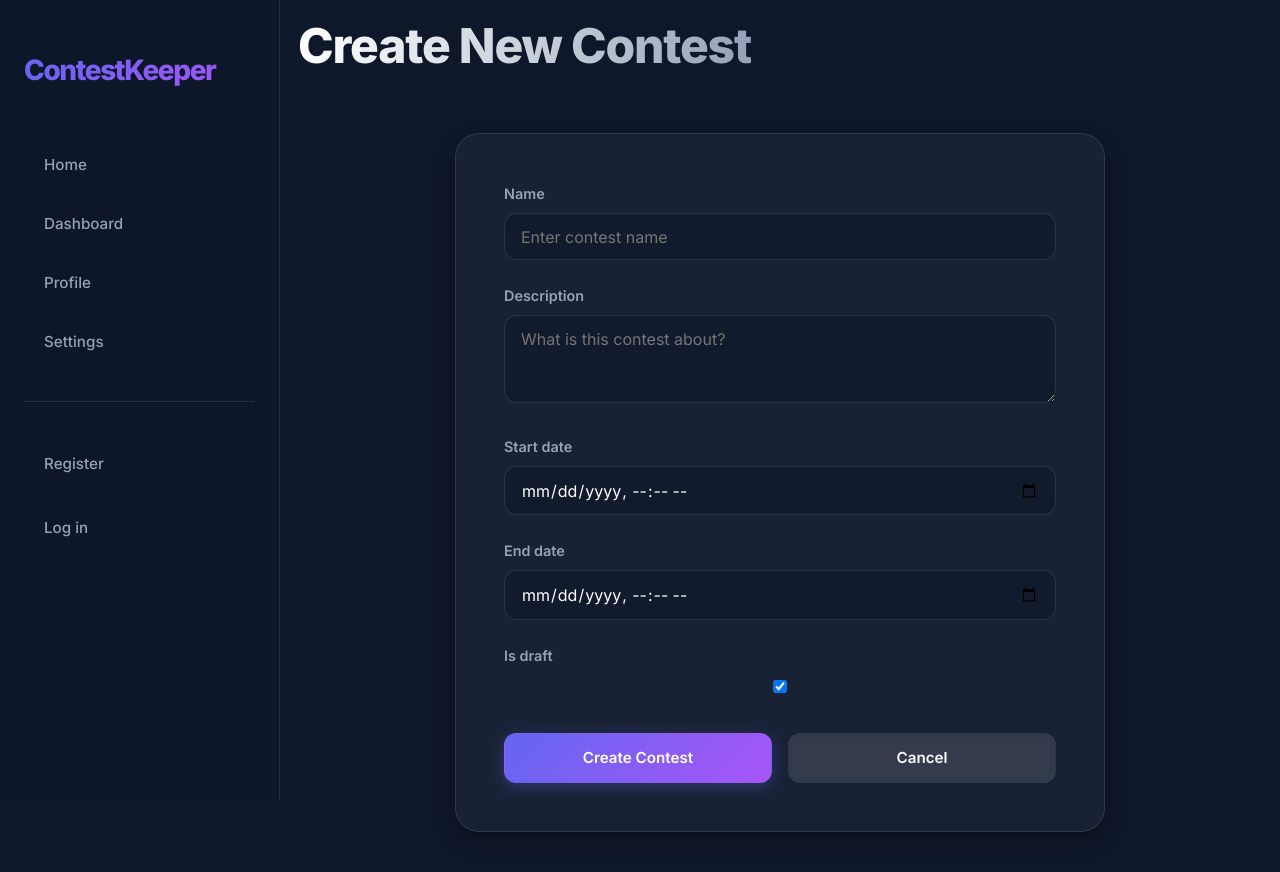
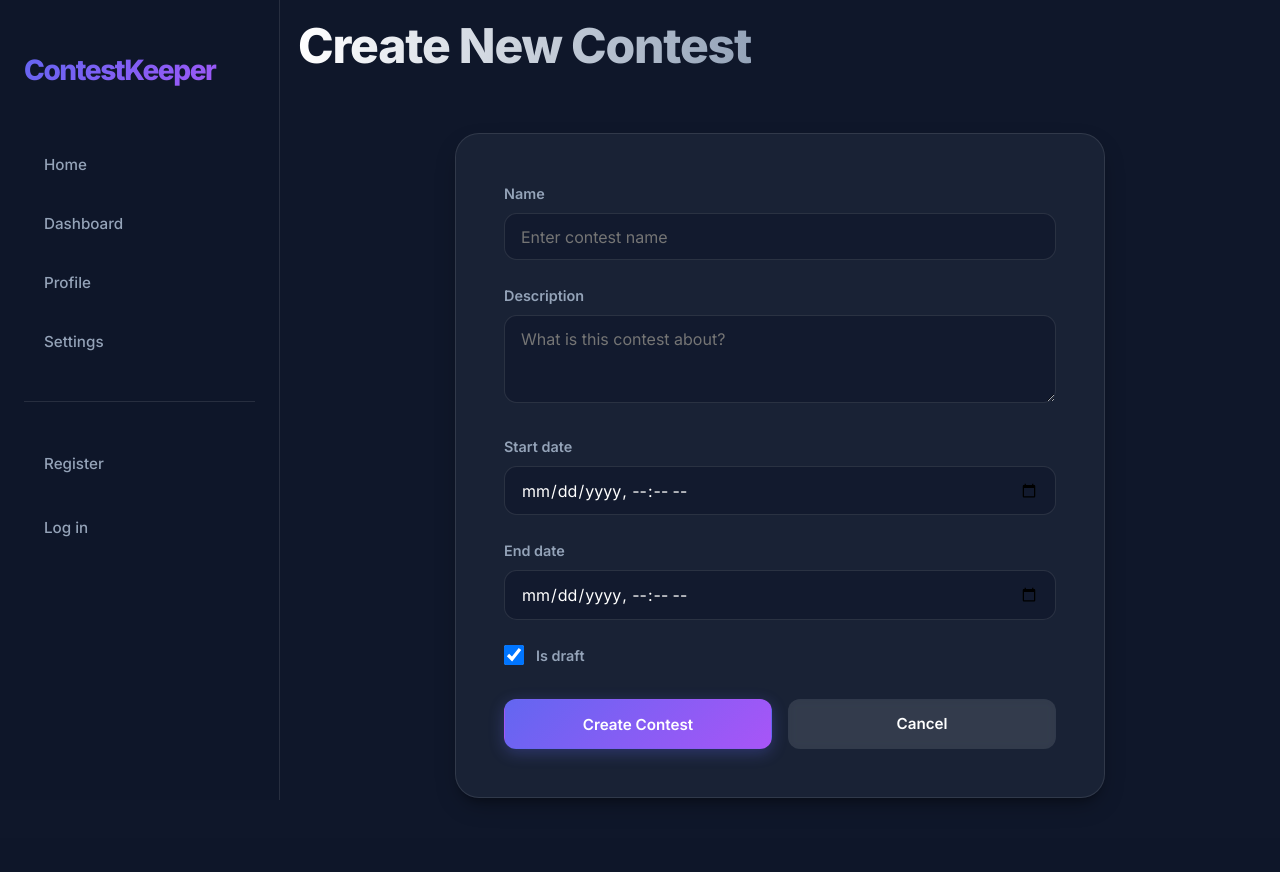
Before and after one commit to yourbrolol/team404NotFound, a Django app: page /contests/new/ in a window 1280 px wide. After the commit the page ends 800 px from the top, so only its background shows below. Run offline with Django 5.2, Linux system fonts and the light colour scheme.

Commit message:
Resolved merge conflicts

```diff
--- a/ContestKeeper/app/templates/app/contest_form.html
+++ b/ContestKeeper/app/templates/app/contest_form.html
@@ -11,6 +11,35 @@
     <link rel="preconnect" href="https://fonts.googleapis.com">
     <link rel="preconnect" href="https://fonts.gstatic.com" crossorigin>
     <link href="https://fonts.googleapis.com/css2?family=Inter:wght@400;500;600;700;800&display=swap" rel="stylesheet">
+
+    <style>
+        /* Исправление центровки для группы с чекбоксом */
+        .form-group.checkbox-row {
+            display: flex;
+            flex-direction: row;
+            align-items: center;
+            justify-content: flex-start;
+            /* Прижимаем к левому краю */
+            gap: 12px;
+            margin: 1.5rem 0;
+        }
+
+        /* Убираем лишние отступы у самой галки */
+        .form-group.checkbox-row input[type="checkbox"] {
+            width: 20px;
+            height: 20px;
+            margin: 0;
+            cursor: pointer;
+        }
+
+        /* Сбрасываем стандартные стили лейбла для чекбокса */
+        .form-group.checkbox-row .form-label {
+            margin: 0;
+            cursor: pointer;
+            order: 2;
+            /* Текст будет после галки */
+        }
+    </style>
 </head>
 
 <body>
@@ -24,6 +53,17 @@
             <form method="post">
                 {% csrf_token %}
                 {% for field in form %}
+                {% if field.field.widget.input_type == 'checkbox' %}
+                {# Специальный вывод для галочки #}
+                <div class="form-group checkbox-row">
+                    {{ field }}
+                    <label class="form-label" for="{{ field.id_for_label }}">{{ field.label }}</label>
+                    {% if field.errors %}
+                    <p class="field-error">{{ field.errors.0 }}</p>
+                    {% endif %}
+                </div>
+                {% else %}
+                {# Обычный вывод для всех остальных полей #}
                 <div class="form-group">
                     <label class="form-label" for="{{ field.id_for_label }}">{{ field.label }}</label>
                     {{ field }}
@@ -31,11 +71,14 @@
                     <p class="field-error">{{ field.errors.0 }}</p>
                     {% endif %}
                 </div>
+                {% endif %}
                 {% endfor %}
+
                 <div class="contest-actions" style="margin-top: 2rem;">
-                    <button type="submit" class="btn btn-primary">{% if is_edit %}Save Changes{% else %}Create Contest{% endif %}</button>
+                    <button type="submit" class="btn btn-primary">
+                        {% if is_edit %}Save Changes{% else %}Create Contest{% endif %}
+                    </button>
                     <a href="{% url 'dashboard' %}" class="btn btn-secondary">Cancel</a>
-                </div>
                 </div>
             </form>
         </div>
```
